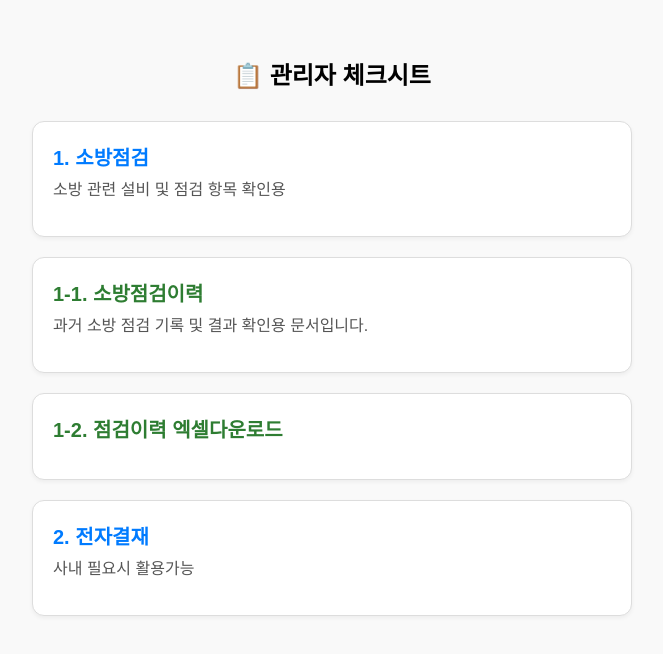
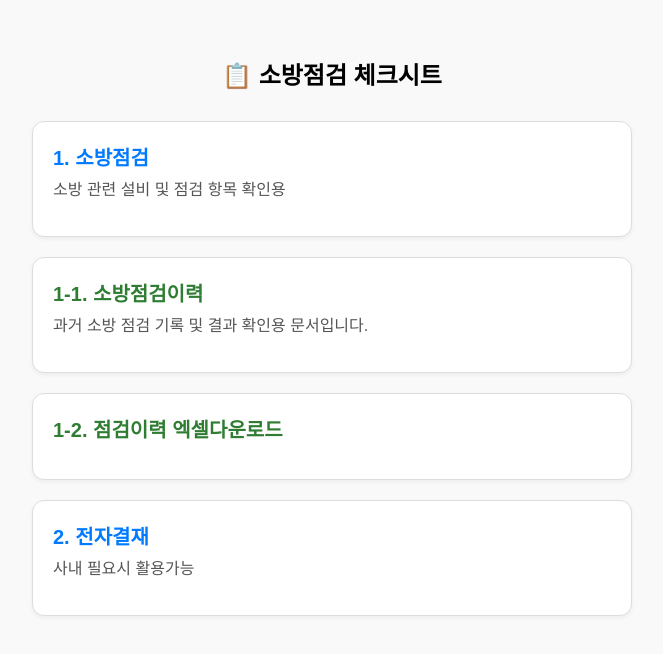
Before and after one commit to KnagByeongju-123/General, a plain HTML site: page index.html in a window 1280 px wide. Shown: the whole page, without its empty margins (308-971 px from the left). Drawn offline with Linux system fonts and the light colour scheme.

Commit message:
제목변경
Signed-off-by: KnagByeongju-123 <seraulu@gmail.com>

```diff
--- a/index.html
+++ b/index.html
@@ -3,7 +3,7 @@
 <head>
   <meta charset="UTF-8">
   <meta name="viewport" content="width=device-width, initial-scale=1.0">
-  <title>관리자 체크시트</title>
+  <title>소방점검 체크시트</title>
   <style>
     body {
       font-family: Arial, sans-serif;
@@ -71,7 +71,7 @@
 </head>
 <body>
   <div class="container">
-    <h1>📋 관리자 체크시트</h1>
+    <h1>📋 소방점검 체크시트</h1>
 
     <!-- 1. 소방점검 -->
     <a href="https://knagbyeongju-123.github.io/Sobang/" target="_blank" class="link-card">
```
